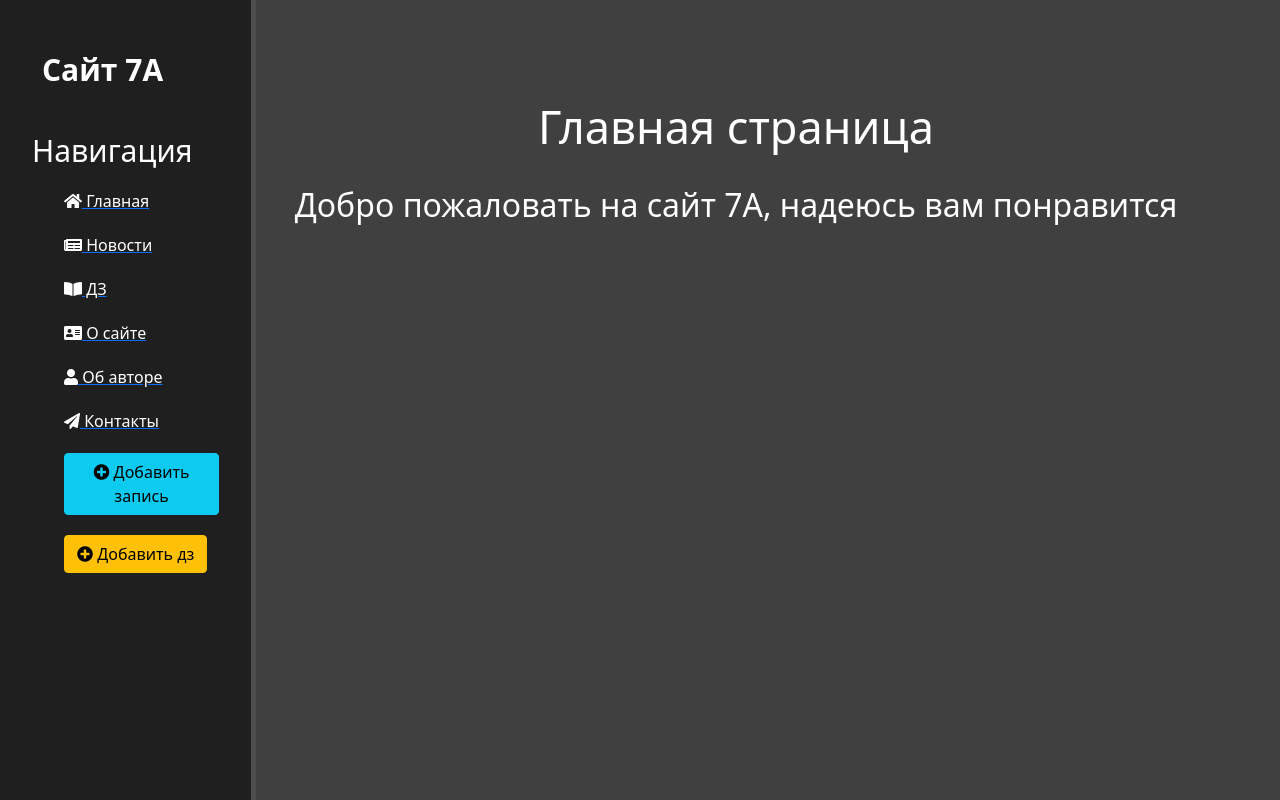
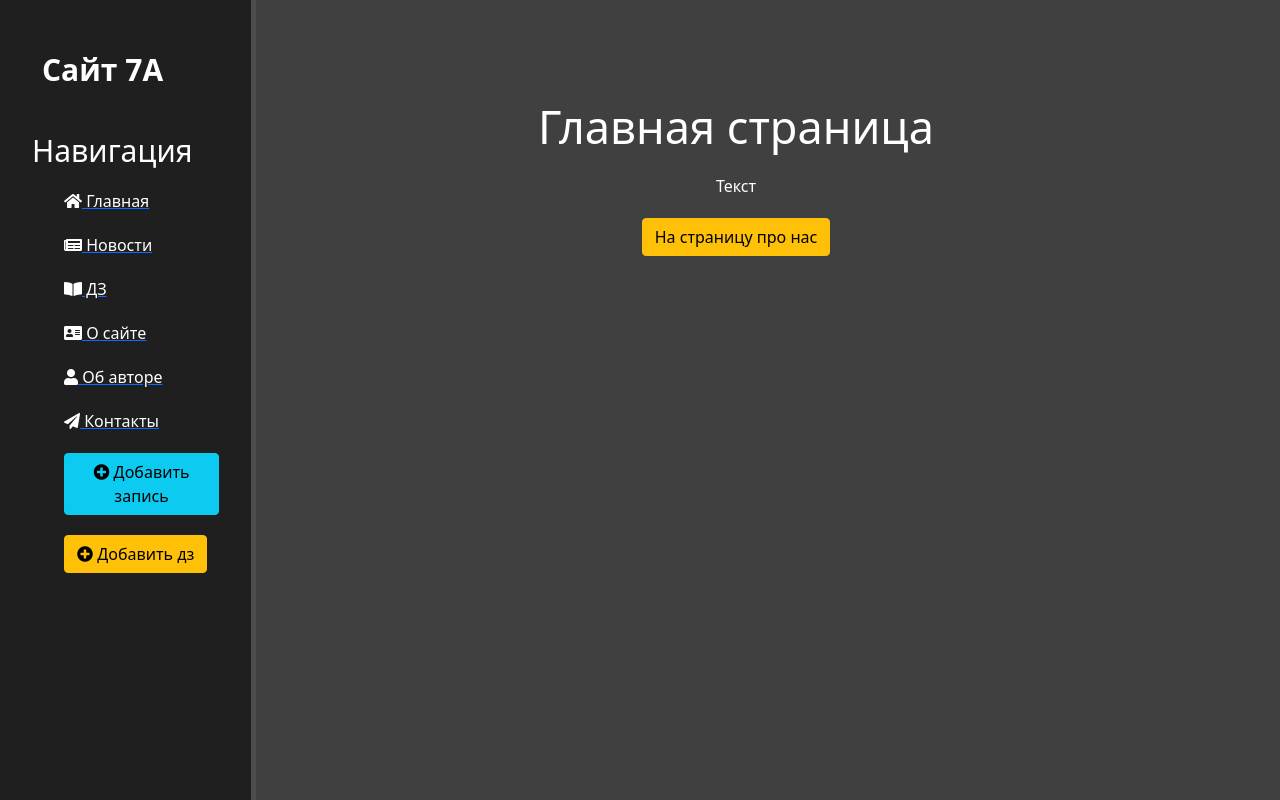
Before and after one commit to maxpaleev/My-first-site, a Django app: page / in a window 1280 px wide. Run offline with Django 4.2, Linux system fonts and the light colour scheme; some libraries are stand-ins or nearby versions.

Commit message:
Revert "v0.5.3 S"
This reverts commit 80bf847e

```diff
--- a/main/templates/main/author.html
+++ b/main/templates/main/author.html
@@ -7,7 +7,7 @@
     <div class="features">
         <h1>Его зовут Максим</h1>
         <p>Ему 13</p>
-{#        <button class="btn btn-danger">На страницу про нас</button>#}
+        <button class="btn btn-danger">На страницу про нас</button>
 
     </div>
 {% endblock %}
--- a/main/templates/main/index.html
+++ b/main/templates/main/index.html
@@ -7,11 +7,9 @@
 {% block content %}
 
     <div class="features">
-        <h1>{{ title }}</h1><br>
-        <h2>Добро пожаловать на сайт 7А, надеюсь вам понравится </h2><br>
-{#        <button class="btn btn-warning">На страницу про нас</button>#}
-        <br>
-{#        <br><iframe frameborder="0" style="border:none;width:50%;height:400px;" width="50%" height="400" src="https://music.yandex.ru/iframe/#playlist/maxpaleev06/3">Слушайте <a href='https://music.yandex.ru/users/maxpaleev06/playlists/3'>Мне нравится</a> — <a href='https://music.yandex.ru/users/maxpaleev06'>Максим Палеев</a> на Яндекс Музыке</iframe>#}
+        <h1>{{ title }}</h1>
+        <p>Текст</p>
+        <button class="btn btn-warning">На страницу про нас</button>
 
 
 {#  добавление элемента из списка #}
```
Also changed, not shown: work/views.py (+10 -10 lines), db.sqlite3.
